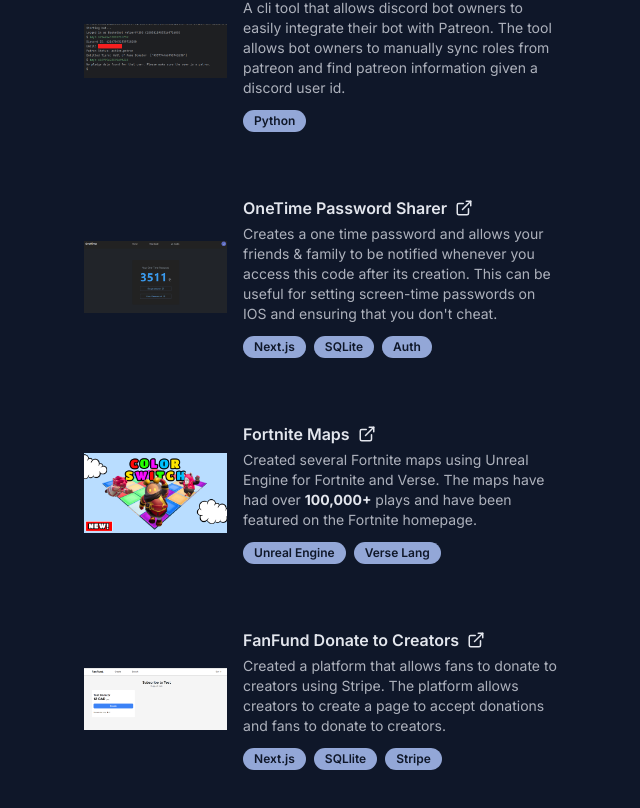
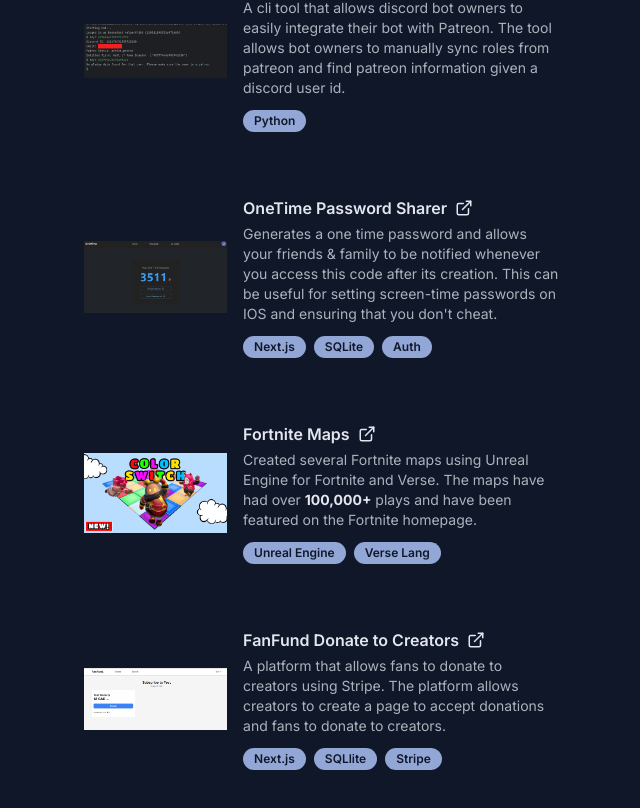
Before and after one commit to 1elasmarjad/jads-portfolio-website, a Next.js app: page / in a window 1280 px wide. Shown: the part 2190-2998 px from the top of the page, without its empty margins (584-1224 px from the left). Built offline with nearby package versions, Linux system fonts and the light colour scheme.

Commit message:
⌨️ Updated wording

```diff
--- a/src/app/page.tsx
+++ b/src/app/page.tsx
@@ -364,7 +364,7 @@
                   OneTime Password Sharer <ExternalLinkIcon size="18" />
                 </h3>
                 <p className="text-sm">
-                  Creates a one time password and allows your friends & family
+                  Generates a one time password and allows your friends & family
                   to be notified whenever you access this code after its
                   creation. This can be useful for setting screen-time passwords
                   on IOS and ensuring that you don't cheat.
@@ -419,7 +419,7 @@
                   FanFund Donate to Creators <ExternalLinkIcon size="18" />
                 </h3>
                 <p className="text-sm">
-                  Created a platform that allows fans to donate to creators
+                  A platform that allows fans to donate to creators
                   using Stripe. The platform allows creators to create a page to
                   accept donations and fans to donate to creators.
                 </p>
```
